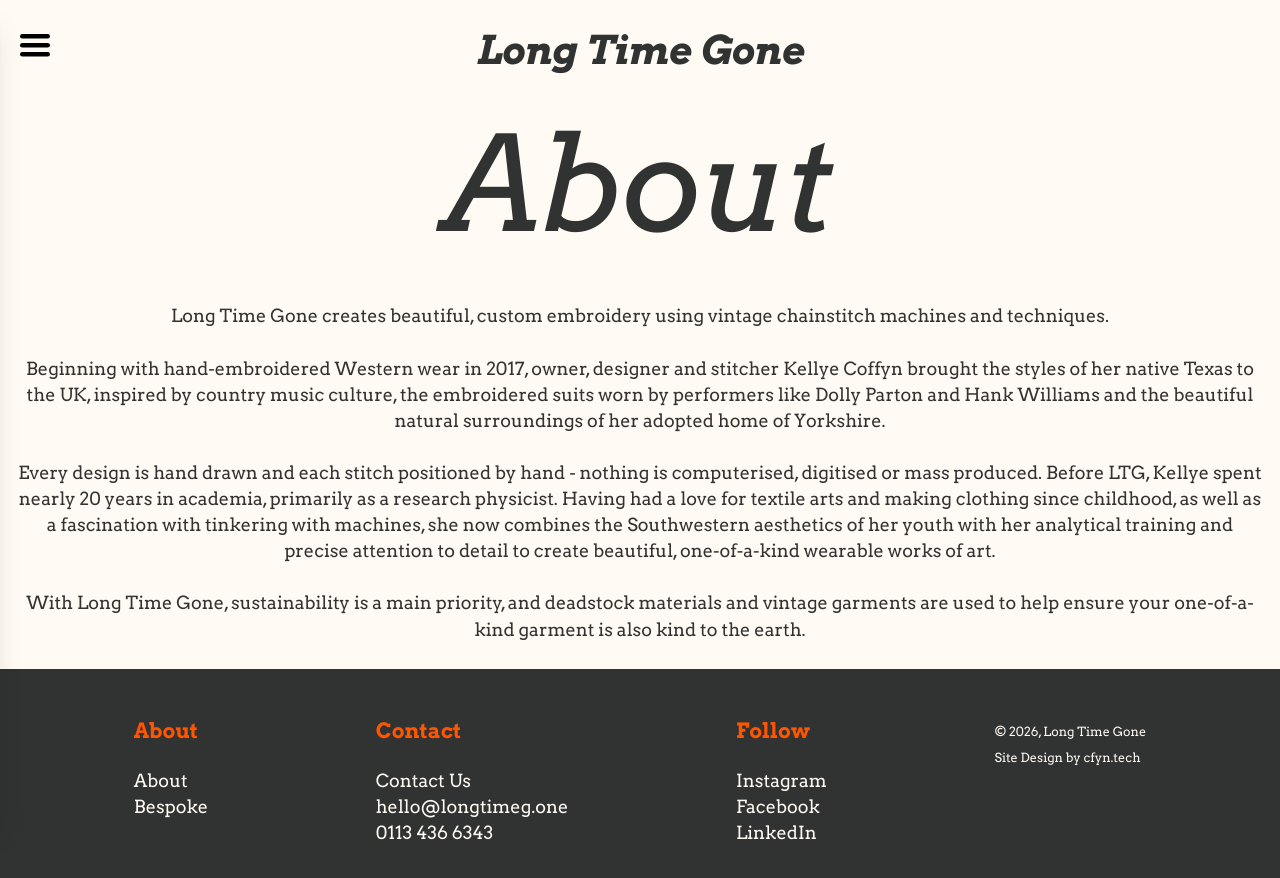
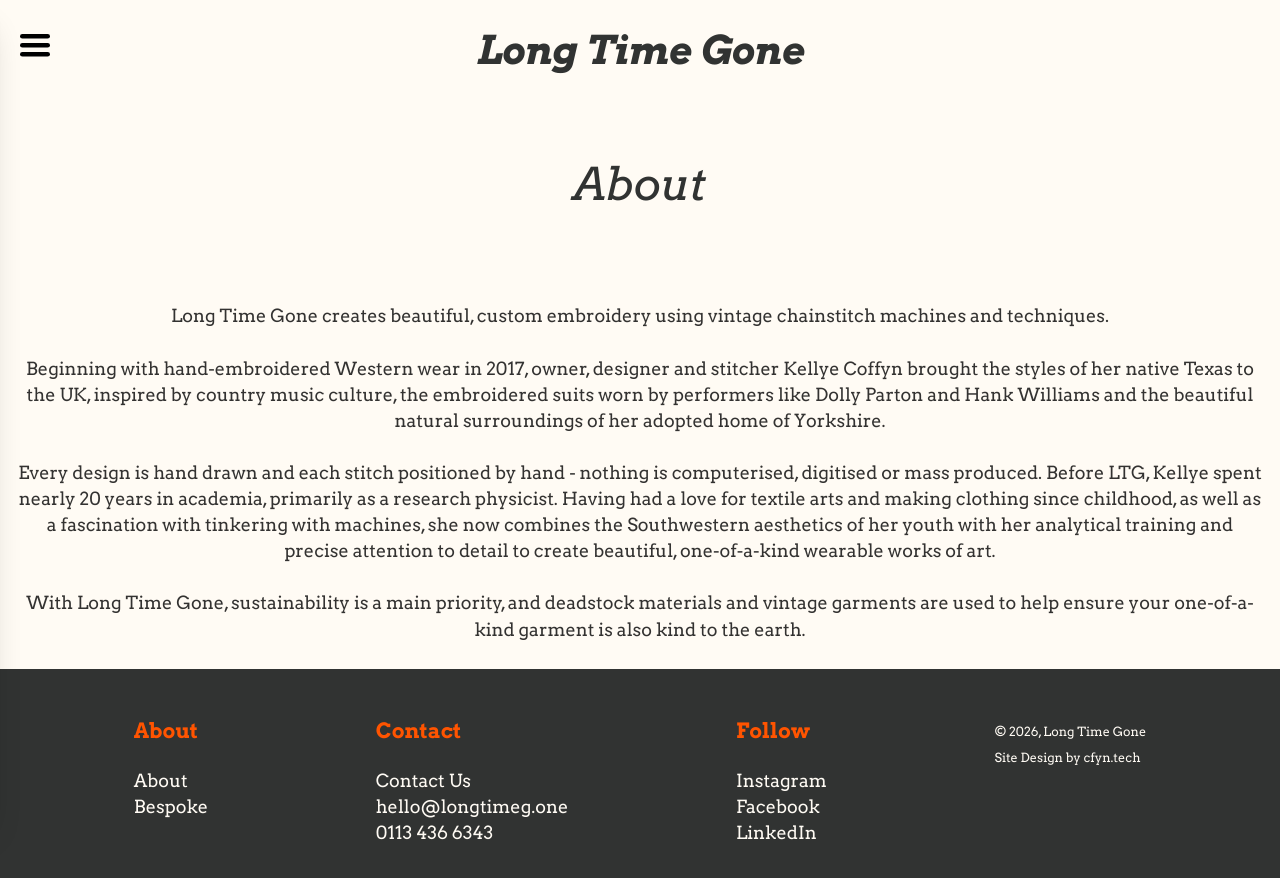
Before and after one commit to KellyeC/long-time-gone, an Astro site: page /about in a window 1280 px wide. Built offline with nearby package versions, Linux system fonts and the light colour scheme; Astro itself is replaced by a stand-in of ours.

Commit message:
h2 fontsize fix

```diff
--- a/src/components/Textcontainer.astro
+++ b/src/components/Textcontainer.astro
@@ -21,9 +21,9 @@ const { heading } = Astro.props;
     }
 
     .paragraph h2 {
+        font-size: 2.5rem;
         margin: 0 0 5px;
         color: var(--color-ink);
-        font-size: calc(5vw + 2rem);
         line-height: calc(8vw + 2rem);
         font-style: italic;
         font-weight: 300;
@@ -38,7 +38,7 @@ const { heading } = Astro.props;
 
     @media (min-width: 768px) {
         .paragraph h2 {
-            font-size: calc(7.5vw + 2rem);
+            font-size: 2.5rem;
         }
 
         .paragraph p {
```
